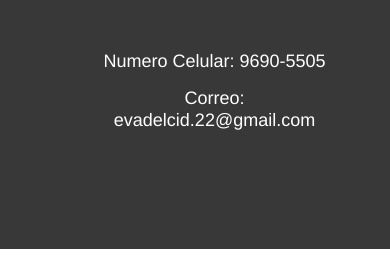
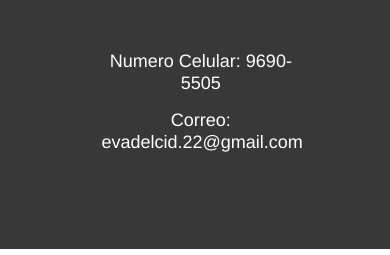
Before and after one commit to evadelcid22/portafolio, a plain HTML site: page index.html in a window 390 px wide. Shown: the part 6314-6569 px from the top of the page. Drawn offline with nearby package versions, Linux system fonts and the light colour scheme; files that its build step writes are made by us from their sources.

Commit message:
final details

```diff
--- a/css/style.css
+++ b/css/style.css
@@ -253,7 +253,7 @@ position: absolute;
 }
 #contact h4{
   padding:1%;
-  width: 60%;
+  width: 40%;
   font-family: Helvetica, Arial, Sans-Serif;
   font-size: 18px;
   top: 30px;
@@ -382,11 +382,11 @@ position: absolute;
 }
 .facebookIcon{
   width: 63%;
-  color: red;
+
 }
 #contact h4{
   padding:1%;
-  width: 60%;
+  width: 53%;
   font-family: Helvetica, Arial, Sans-Serif;
   font-size: 18px;
   top: 30px;
```
